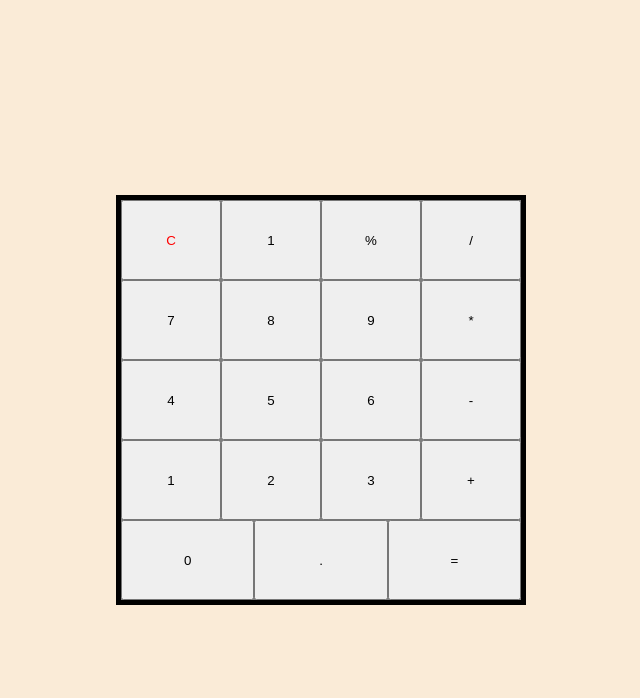
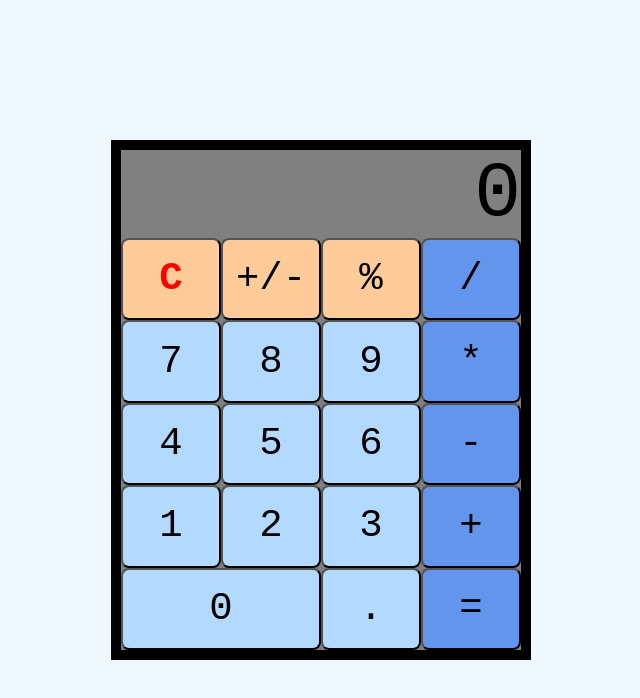
Before and after one commit to nixus619/Calculator, a plain HTML site: page index.html in a window 1280 px wide. Shown: the whole page, without its empty margins (319-959 px from the left). Drawn offline with Linux system fonts and the light colour scheme.

Commit message:
Finished formatting
Next stop, work on the js

```diff
--- a/index.html
+++ b/index.html
@@ -11,33 +11,36 @@
     <div class="container">
         <div class ="outline">
             <div class="row">
-                <button class="column" style="color: red;"> C </button>
-                <button class="column" > 1 </button>
-                <button class="column" > % </button>
-                <button class="column" > / </button>
+                <div class="column answer"> 0 </div>
             </div>
             <div class="row">
-                <button class="column" > 7 </button>
-                <button class="column" > 8 </button>
-                <button class="column" > 9 </button>
-                <button class="column" > * </button>
+                <button class="column spec" style="color: red; font-weight: bold;"> C </button>
+                <button class="column spec" >+/-</button>
+                <button class="column spec" > % </button>
+                <button class="column operand" > / </button>
             </div>
             <div class="row">
-                <button class="column"> 4 </button>
-                <button class="column"> 5 </button>
-                <button class="column"> 6 </button>
-                <button class="column"> - </button>
+                <button class="column number" > 7 </button>
+                <button class="column number" > 8 </button>
+                <button class="column number" > 9 </button>
+                <button class="column operand" > * </button>
             </div>
             <div class="row">
-                <button class="column"> 1 </button>
-                <button class="column"> 2 </button>
-                <button class="column"> 3 </button>
-                <button class="column"> + </button>
+                <button class="column number"> 4 </button>
+                <button class="column number"> 5 </button>
+                <button class="column number"> 6 </button>
+                <button class="column operand"> - </button>
             </div>
             <div class="row">
-                <button class="column"> 0 </button>
-                <button class="column"> . </button>
-                <button class="column"> = </button>
+                <button class="column number"> 1 </button>
+                <button class="column number"> 2 </button>
+                <button class="column number"> 3 </button>
+                <button class="column operand"> + </button>
+            </div>
+            <div class="row">
+                <button class="column special number"> 0 </button>
+                <button class="column two number"> . </button>
+                <button class="column two operand"> = </button>
             </div>
       </div>
 
--- a/style.css
+++ b/style.css
@@ -1,8 +1,8 @@
 body {
-    background-color:antiquewhite;
+    background-color:aliceblue;
     margin: 0;
     min-height: 100vh;
-    font-family: Roboto, sans-serif;
+    font-family: monospace;
 }
 
 
@@ -17,9 +17,9 @@ body {
     display: flex;
     margin: auto;
     width: 400px;
-    height: 400px;
-    border: 5px solid black;
-    background-color:  gray;
+    height: 500px;
+    border: 10px solid black;
+    background-color:  gray ;
     flex-direction: column;
 }
 
@@ -31,11 +31,51 @@ body {
     margin: 0px;
 }
 
+.column.special{
+    flex-basis:50%;
+}
+
+.column.two{
+    flex-basis: 25%;
+}
+
 .column{
     display: flex;
-
     flex: 1 1 100%;
     align-items: stretch;
     justify-content: center;
     flex-direction: column;
 }
+
+button{
+    border-radius: 8px;
+    font-family: monospace;
+    font-size: 3em;
+}
+
+.number{
+    background-color: rgb(179, 217, 255);
+}
+
+.answer{
+    display:flex;
+    font-size:6em;
+    align-items: flex-end;
+    overflow: hidden;
+}
+
+.operand{
+    background-color:cornflowerblue;
+}
+
+.spec{
+    background-color:rgb(255, 204, 153);
+}
+
+button:hover{
+    filter:brightness(80%);
+}
+
+button:focus{
+    filter:brightness(80%)
+}
```
